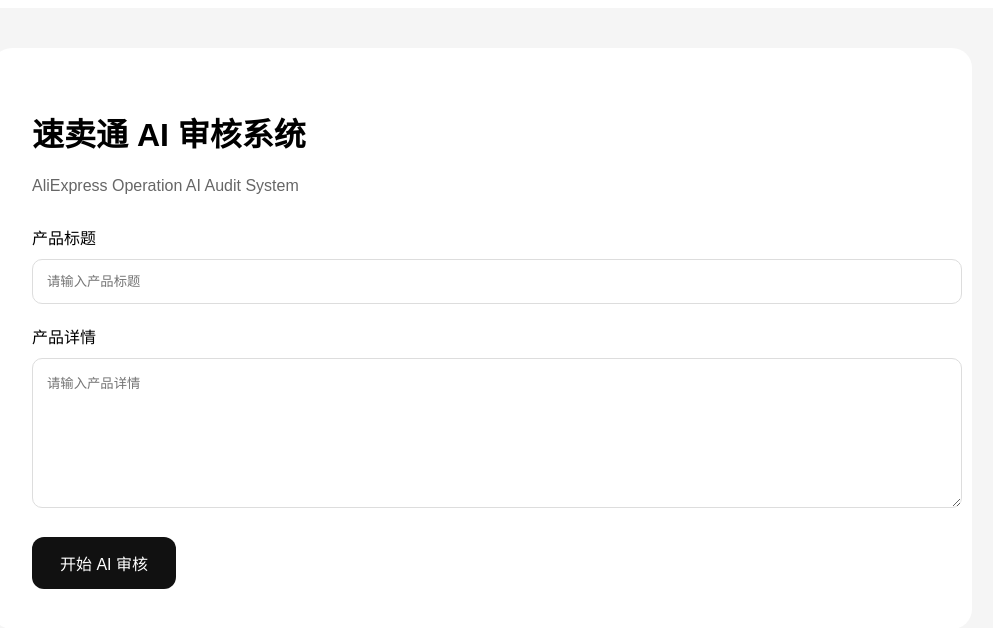
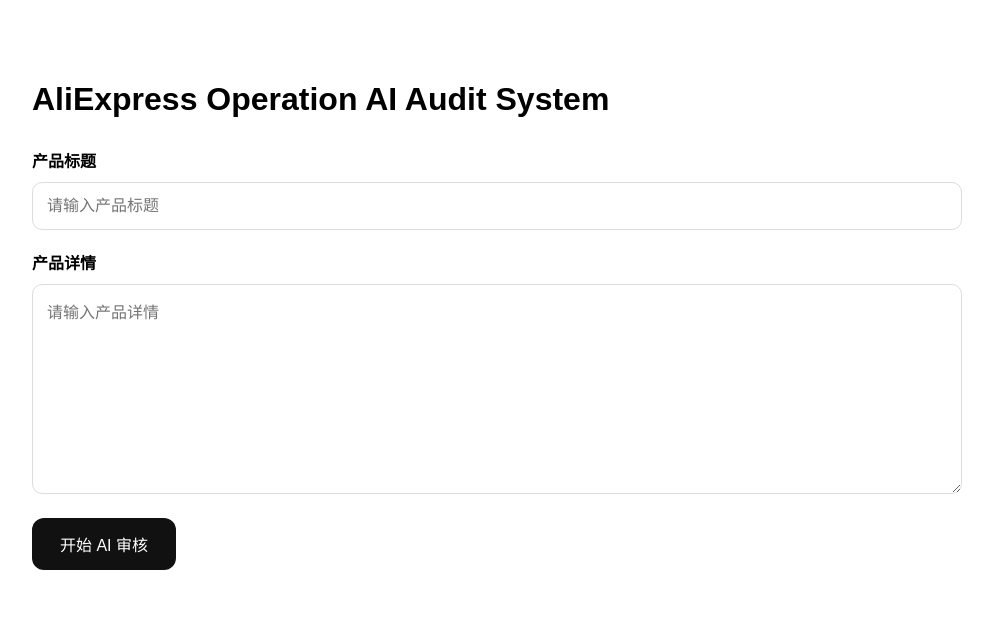
Before and after one commit to lucaswarren309/aliexpress-ai-review-system, a Next.js app: page / in a window 1280 px wide. Shown: the top 628 px of the page, without its empty margins (158-1151 px from the left). Built offline with nearby package versions, Linux system fonts and the light colour scheme.

Commit message:
Update page.jsx

```diff
--- a/app/page.jsx
+++ b/app/page.jsx
@@ -3,21 +3,16 @@
 import { useState } from "react";
 
 export default function Home() {
+
   const [title, setTitle] = useState("");
-  const [detail, setDetail] = useState("");
+  const [description, setDescription] = useState("");
   const [result, setResult] = useState("");
   const [loading, setLoading] = useState(false);
 
-  const handleAudit = async () => {
-    if (!title && !detail) {
-      alert("请输入产品内容");
-      return;
-    }
+  async function handleAudit() {
 
     setLoading(true);
-    setResult("");
 
-    try {
     const response = await fetch("/api/audit", {
       method: "POST",
       headers: {
@@ -25,46 +20,35 @@ export default function Home() {
       },
       body: JSON.stringify({
         title,
-          detail,
+        description,
       }),
     });
 
     const data = await response.json();
 
-      setResult(data.result);
-    } catch (error) {
-      setResult("AI审核失败");
-    }
+    setResult(data.result || data.error);
 
     setLoading(false);
-  };
+  }
 
   return (
     <div
       style={{
-        minHeight: "100vh",
-        background: "#f5f5f5",
-        padding: "40px",
+        maxWidth: "900px",
+        margin: "40px auto",
+        padding: "20px",
         fontFamily: "Arial",
       }}
     >
-      <div
-        style={{
-          maxWidth: "900px",
-          margin: "0 auto",
-          background: "#fff",
-          borderRadius: "20px",
-          padding: "40px",
-        }}
-      >
-        <h1>速卖通 AI 审核系统</h1>
 
-        <p style={{ color: "#666" }}>
+      <h1 style={{ fontSize: "32px", marginBottom: "30px" }}>
         AliExpress Operation AI Audit System
-        </p>
+      </h1>
 
-        <div style={{ marginTop: "30px" }}>
-          <label>产品标题</label>
+      <div style={{ marginBottom: "20px" }}>
+        <div style={{ marginBottom: "10px", fontWeight: "bold" }}>
+          产品标题
+        </div>
 
         <input
           value={title}
@@ -73,35 +57,37 @@ export default function Home() {
           style={{
             width: "100%",
             padding: "14px",
-              marginTop: "10px",
             borderRadius: "10px",
             border: "1px solid #ddd",
+            fontSize: "16px",
           }}
         />
       </div>
 
-        <div style={{ marginTop: "20px" }}>
-          <label>产品详情</label>
+      <div style={{ marginBottom: "20px" }}>
+        <div style={{ marginBottom: "10px", fontWeight: "bold" }}>
+          产品详情
+        </div>
 
         <textarea
-            value={detail}
-            onChange={(e) => setDetail(e.target.value)}
+          value={description}
+          onChange={(e) => setDescription(e.target.value)}
           placeholder="请输入产品详情"
-            rows={8}
+          rows={10}
           style={{
             width: "100%",
             padding: "14px",
-              marginTop: "10px",
             borderRadius: "10px",
             border: "1px solid #ddd",
+            fontSize: "16px",
           }}
         />
       </div>
 
       <button
         onClick={handleAudit}
+        disabled={loading}
         style={{
-            marginTop: "25px",
           background: "#111",
           color: "#fff",
           padding: "14px 28px",
@@ -119,18 +105,18 @@ export default function Home() {
           style={{
             marginTop: "40px",
             padding: "30px",
-              background: "#fafafa",
-              borderRadius: "16px",
-              whiteSpace: "pre-line",
+            background: "#f7f7f7",
+            borderRadius: "20px",
+            whiteSpace: "pre-wrap",
             lineHeight: "1.8",
           }}
         >
           <h2>审核结果</h2>
 
-            <p>{result}</p>
+          <div>{result}</div>
         </div>
       )}
-      </div>
+
     </div>
   );
 }
```
Lines whose indentation alone changed are shown as unchanged.
